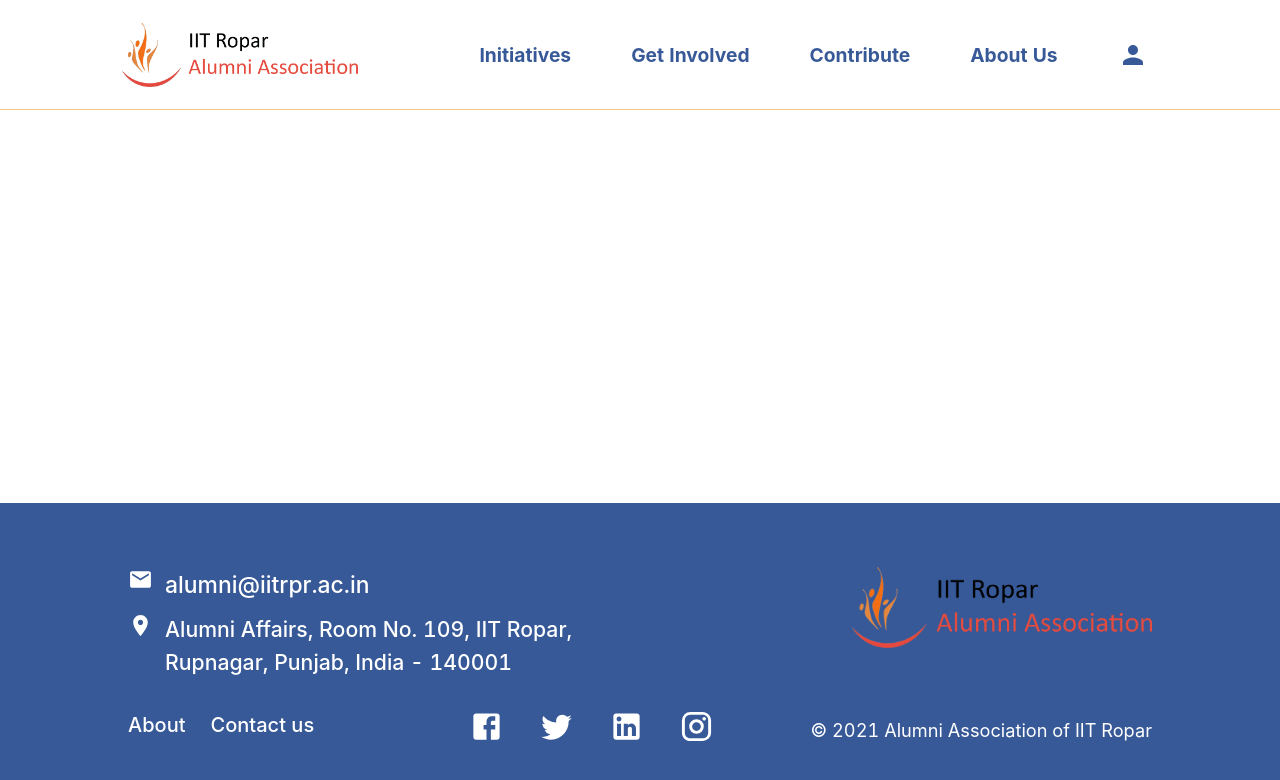
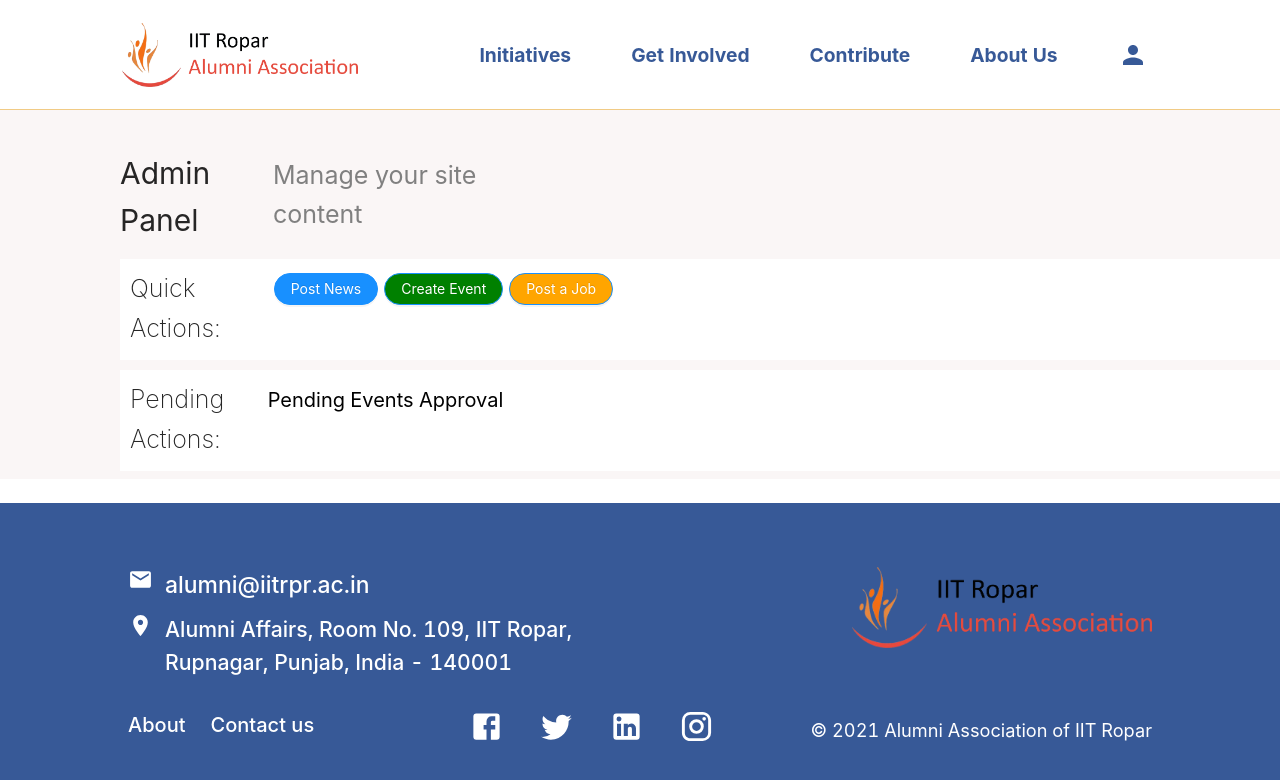
Before and after one commit to Bh4r4t/alumni-website, a React (Create React App) app in the folder frontend/: page /admin_dashboard in a window 1280 px wide. Shown: the top 780 px of the page. Built offline with nearby package versions, Linux system fonts and the light colour scheme; no server answers.

Commit message:
Added admin panel

```diff
--- a/frontend/package.json
+++ b/frontend/package.json
@@ -11,6 +11,7 @@
     "antd": "^4.13.1",
     "axios": "^0.21.1",
     "dotenv": "^8.2.0",
+    "mdbreact": "^5.0.2",
     "react": "^17.0.1",
     "react-country-flag": "^2.3.0",
     "react-dom": "^17.0.1",
--- a/frontend/src/components/Navbar/PrivateNavbar/privateNav.component.tsx
+++ b/frontend/src/components/Navbar/PrivateNavbar/privateNav.component.tsx
@@ -9,6 +9,8 @@
 import NotificationsNoneRoundedIcon from '@material-ui/icons/NotificationsNoneRounded';
 import MailOutlineRoundedIcon from '@material-ui/icons/MailOutlineRounded';
 import './privateNav.component.css';
+import { Menu, Dropdown } from 'antd';
+import { DownOutlined } from '@ant-design/icons';
 
 const { useBreakpoint } = Grid;
 
@@ -89,6 +91,15 @@
 		</a>
 	);
 
+	const menu = (
+		<Menu>
+			<Menu.Item>
+				<a  rel="noopener noreferrer" href="/admin_dashboard">
+					Admin Panel
+			</a>
+			</Menu.Item>
+		</Menu>)
+
 	const profile = (
 		<a href="/profile">
 			<AccountBoxTwoToneIcon
@@ -139,7 +150,11 @@
 							</Badge>
 						</Col>
 						<Col span={12} className="private-block1-item">
-							{profile}
+							<Dropdown overlay={menu}>
+								<a className="ant-dropdown-link" onClick={e => e.preventDefault()}>
+									{profile} <DownOutlined />
+								</a>
+							</Dropdown>,
 						</Col>
 					</Col>
 				</Col>
@@ -183,7 +198,11 @@
 								</Badge>
 							</Col>
 							<Col span={12} className="profile">
-								{profile}
+							<Dropdown overlay={menu}>
+								<a className="ant-dropdown-link" href="">
+									{profile} <DownOutlined />
+								</a>
+							</Dropdown>
 							</Col>
 						</Col>
 					</Col>
--- /dev/null
+++ b/frontend/src/pages/Admin Dashboard/Admindashboard.css
@@ -0,0 +1,14 @@
+.admain-contain
+{
+    background-color: rgb(250, 246, 246);
+    margin-top: -5vh;
+}
+
+.addash-contain
+{
+    margin-top: 5vh;
+    padding-top: 5vh;
+    margin-left: 5vh;
+    padding-bottom: 1vh;
+    margin-bottom: 2vh;
+}
--- /dev/null
+++ b/frontend/src/pages/Admin Dashboard/Admindashboard.tsx
@@ -0,0 +1,66 @@
+import { Layout, Row, Col, Divider, Menu } from 'antd';
+import { useEffect, useState } from 'react';
+import './Admindashboard.css';
+import querystring from 'querystring'
+import LocationOnIcon from '@material-ui/icons/LocationOn';
+import BusinessIcon from '@material-ui/icons/Business';
+import SchoolIcon from '@material-ui/icons/School';
+import BusinessCenterIcon from '@material-ui/icons/BusinessCenter';
+import ReceiptIcon from '@material-ui/icons/Receipt';
+import ApartmentIcon from '@material-ui/icons/Apartment';
+import { Tabs, Input, Button, Tooltip, Select } from 'antd';
+import { SearchOutlined } from '@ant-design/icons';
+import { Card, Avatar } from 'antd';
+import { Link } from 'react-router-dom';
+import RollbackOutlined from '@ant-design/icons'
+import img1 from '../../assets/profile.png';
+import axios from 'axios';
+
+export default function Admindashboard() {
+
+    const handleClick = (str: any) => {
+        console.log(str)
+    }
+
+    return (
+        <div className="admain-contain">
+            <div className="addash-contain">
+                <Row style={{ marginLeft: "10vh" }}>
+                    <Col span={3}>
+                        <h1 style={{ fontSize: 30, fontWeight: 400 }}>Admin Panel </h1>
+                    </Col>
+                    <Col span={5} style={{ marginTop: 6, marginLeft: "1vh" }}>
+                        <h1 style={{ fontSize: 25, fontWeight: 400, color: "gray" }}>
+                            Manage your site content
+        </h1></Col>
+                </Row>
+                <Row style={{ backgroundColor: "white", paddingTop: 10, paddingLeft: 10, marginLeft: "10vh" }}>
+                    <Col span={3}>
+                        <h1 style={{ fontSize: 25, fontWeight: 200 }}>Quick Actions: </h1>
+                    </Col>
+                    <Col span={12} style={{ marginTop: 4 }}>
+                        <Button type="primary" shape="round" size="middle" style={{ marginRight: 6 }}>
+                            Post News
+                            </Button>
+
+                        <Button type="primary" shape="round" size="middle" style={{ backgroundColor: "green", marginRight: 6 }}>
+                            Create Event
+                            </Button>
+                        <Button type="primary" shape="round" size="middle" style={{ backgroundColor: "orange", marginRight: 6 }}>
+                            Post a Job
+                            </Button>
+                    </Col>
+                </Row>
+                <Row style={{ marginTop: 10, backgroundColor: "white", paddingTop: 10, paddingLeft: 10, marginLeft: "10vh" }}>
+                    <Col span={4}>
+                        <h1 style={{ fontSize: 25, fontWeight: 200 }}>Pending Actions: </h1>
+                    </Col>
+                    <Col span={1} style={{ marginTop: 0 }}>
+                        <Button type="link" href="/admin_dashboard/pending_events" size="large" style={{marginLeft:-70,fontSize:"20px",color:"black"}}>Pending Events Approval</Button>
+                    </Col>
+                </Row>
+            </div>
+        </div>
+
+    )
+}
--- /dev/null
+++ b/frontend/src/pages/Admin Dashboard/EventDescription.tsx
@@ -0,0 +1,28 @@
+import { Layout, Row, Col, Divider, Menu } from 'antd';
+import { useEffect, useState } from 'react';
+import './Admindashboard.css';
+import querystring from 'querystring'
+import LocationOnIcon from '@material-ui/icons/LocationOn';
+import BusinessIcon from '@material-ui/icons/Business';
+import SchoolIcon from '@material-ui/icons/School';
+import BusinessCenterIcon from '@material-ui/icons/BusinessCenter';
+import ReceiptIcon from '@material-ui/icons/Receipt';
+import ApartmentIcon from '@material-ui/icons/Apartment';
+import { Tabs, Input, Button, Tooltip, Select } from 'antd';
+import { SearchOutlined } from '@ant-design/icons';
+import { Card, Avatar } from 'antd';
+import { Link } from 'react-router-dom';
+import RollbackOutlined from '@ant-design/icons'
+import React from 'react';
+import { useParams }from 'react-router-dom';
+
+import { Table, Tag, Space } from 'antd';
+import { MDBTable, MDBTableBody, MDBTableHead } from 'mdbreact';
+
+export default function EventDescription(props: any) {
+    let  id  = useParams();
+    console.log(id)
+    return (
+        <div>{props.id}</div>
+    )
+}
--- /dev/null
+++ b/frontend/src/pages/Admin Dashboard/PendingEvents.tsx
@@ -0,0 +1,106 @@
+import { Layout, Row, Col, Divider, Menu } from 'antd';
+import { useEffect, useState } from 'react';
+import './Admindashboard.css';
+import querystring from 'querystring'
+import LocationOnIcon from '@material-ui/icons/LocationOn';
+import BusinessIcon from '@material-ui/icons/Business';
+import SchoolIcon from '@material-ui/icons/School';
+import BusinessCenterIcon from '@material-ui/icons/BusinessCenter';
+import ReceiptIcon from '@material-ui/icons/Receipt';
+import ApartmentIcon from '@material-ui/icons/Apartment';
+import { Tabs, Input, Button, Tooltip, Select } from 'antd';
+import { SearchOutlined } from '@ant-design/icons';
+import { Card, Avatar } from 'antd';
+import { Link } from 'react-router-dom';
+import RollbackOutlined from '@ant-design/icons'
+import React from 'react';
+import { Table, Tag, Space } from 'antd';
+import { MDBTable, MDBTableBody, MDBTableHead } from 'mdbreact';
+import EventDescription from './EventDescription';
+import { GetPendingEvents } from '../../services/api/event';
+import { useDispatch, useSelector } from 'react-redux';
+
+
+export default function PendingEvents() {
+    const global_state = useSelector((state: any) => state.authReducer.user);
+    const [rowsregular, setrowsregular] = useState<any>(null);
+    const columns = [
+
+        {
+            title: 'Event Name',
+            key: 'event_name',
+            dataIndex: 'event_name'
+        },
+        {
+            title: 'Event Date',
+            key: 'event_date',
+            dataIndex: 'event_date'
+        },
+        {
+            title: 'Event Venue',
+            key: 'event_venue',
+            dataIndex: 'event_venue',
+        },
+        {
+            title: 'Created By',
+            key: 'created_by',
+            dataIndex: 'created_by'
+        },
+        {
+            title: 'Event Time',
+            key: 'event_time',
+            dataIndex: 'event_time'
+        },
+        {
+            title: 'Action',
+            key: 'Action',
+            dataIndex: 'Action'
+        },
+        {
+            title: 'Cancel',
+            key: 'Cancel',
+            dataIndex: 'Cancel'
+        }
+        ,
+        {
+            title: 'View Event Description',
+            key: 'View',
+            dataIndex: 'View'
+        }
+    ];
+    var rows_regular :any= [];
+    useEffect(() => {
+
+        GetPendingEvents(global_state.token)
+            .then(response => {
+                console.log(response.data.events)
+                response.data.events.map((details:any,) => (
+                    rows_regular.push({
+                        event_name: details.event_name,
+                        event_date: details.event_date,
+                        event_time: details.event_time,
+                        event_venue: details.event_venue,
+                        created_by: details.created_by,
+                        Action: <Button color="primary" style={{ backgroundColor: "blue", color: "white", fontWeight: 600 }}>Confirm</Button>,
+                        Cancel: <Button color="secondary" style={{ backgroundColor: "red", color: "white", fontWeight: 600 }}>Cancel</Button>,
+                        View: <Button color="lightsecondary" href="/admin_dashboard/pending_events/event_description/123" onClick={() => { return <EventDescription id="hi" /> }}> View </Button>
+                    })
+                ))
+                setrowsregular(rows_regular)
+            })
+    }, [])
+
+    return (
+        <div className="admain-contain">
+            <div className="addash-contain">
+                <Row>
+                    <Col span={23}>
+
+                        <Table columns={columns} dataSource={rowsregular} pagination={false} />
+                    </Col>
+                </Row>
+            </div>
+        </div>
+
+    )
+}
--- a/frontend/src/routes/index.tsx
+++ b/frontend/src/routes/index.tsx
@@ -32,6 +32,9 @@
 import Event from '../pages/Events/Event';
 import Event2 from '../pages/Events/Event2';
 import Event3 from '../pages/Events/Event3';
+import Admindashboard from '../pages/Admin Dashboard/Admindashboard';
+import PendingEvents from '../pages/Admin Dashboard/PendingEvents';
+import EventDescription from '../pages/Admin Dashboard/EventDescription';
 
 interface RoutesProp {}
 export const Routes: React.FC<RoutesProp> = () => {
@@ -140,6 +143,16 @@
 					<Route path="/events/create_event_3" exact>
 						<Event3 />
 					</Route>
+					<Route path="/admin_dashboard" exact>
+						<Admindashboard />
+					</Route>
+					<Route path="/admin_dashboard/pending_events" exact>
+						<PendingEvents />
+					</Route>
+					<Route path="/admin_dashboard/pending_events/event_description/:id" exact>
+						<EventDescription />
+					</Route>
+
 					{/* <Route path="*">
 						<Redirect to="/" />
 					</Route> */}
--- /dev/null
+++ b/frontend/src/services/api/event.ts
@@ -0,0 +1,17 @@
+import axios from 'axios';
+import * as dotenv from 'dotenv';
+
+
+dotenv.config();
+
+export let url = process.env.REACT_APP_SERVER_URL;
+
+export const GetPendingEvents = async (token:any) => {
+
+	return await axios.get(`${url}/events/pending`, {
+        withCredentials: true,
+        headers: {
+            authorization: 'Bearer ' + token
+        },
+	});
+};
```
Also changed, not shown: 2 other files (tests, documents, lock files or other folders).
